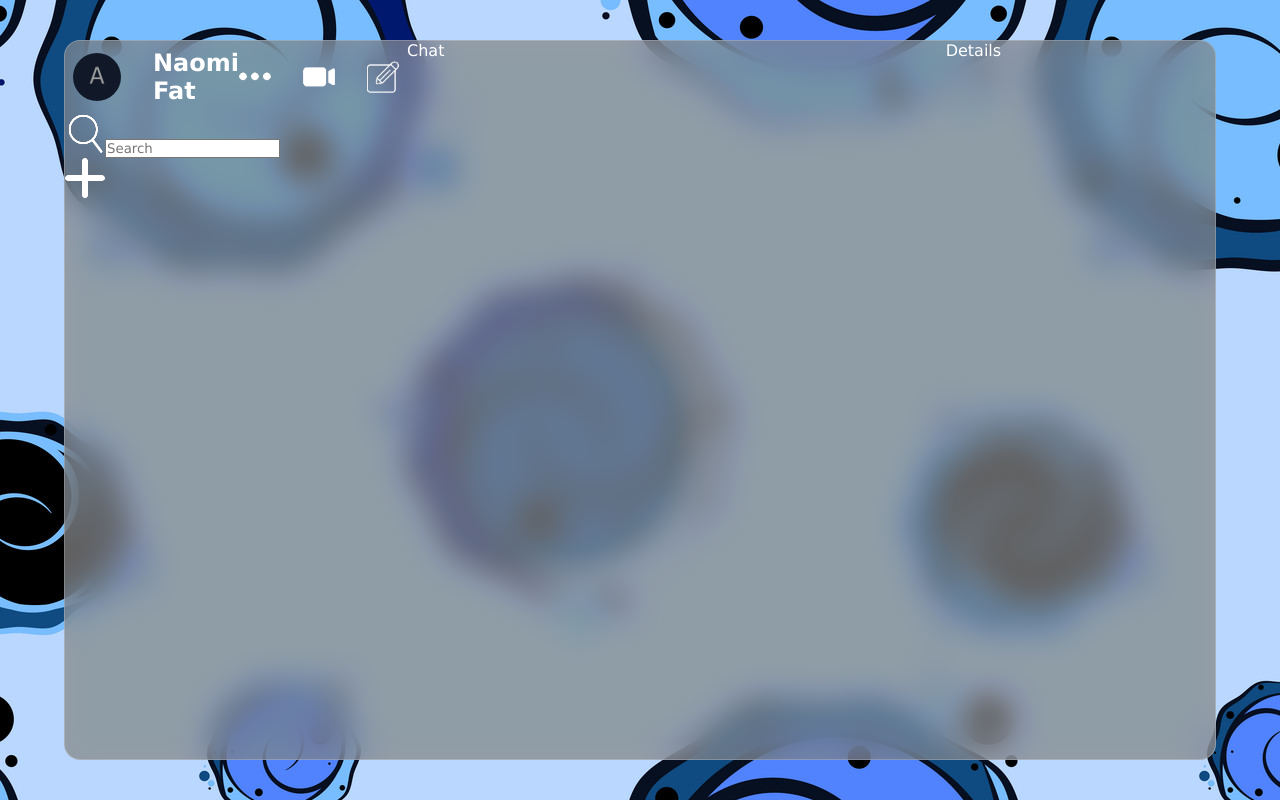
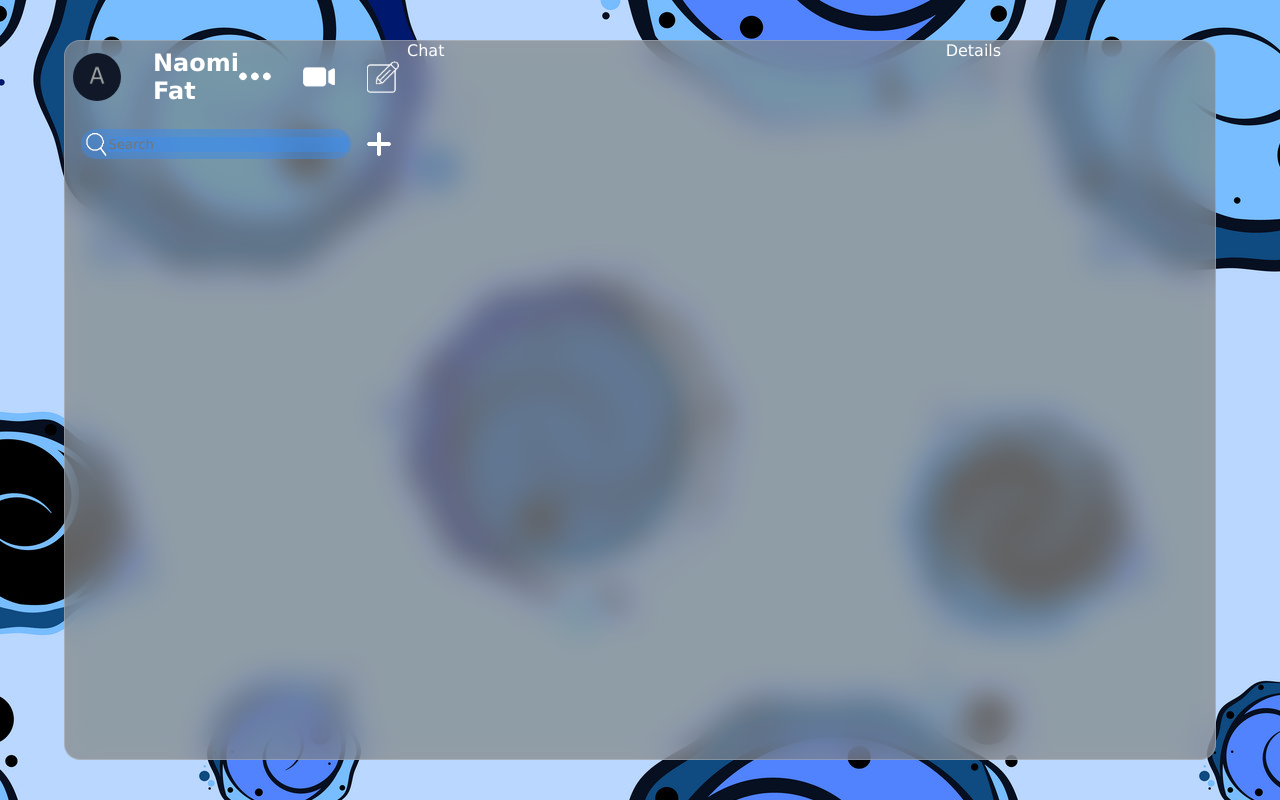
Before and after one commit to fatanmi/chatApp, a React (Vite) app: page / in a window 1280 px wide. Built offline with nearby package versions, Linux system fonts and the light colour scheme.

Commit message:
reworked css

```diff
--- a/src/Components/list/chatList/ChatList.jsx
+++ b/src/Components/list/chatList/ChatList.jsx
@@ -4,12 +4,14 @@ import "./chatList.css";
 function ChatList() {
   return (
     <div>
-      <div className="searchBar">
+      <div className="chatList">
         <div className="search">
-          <img src="/search.png" alt="" />
-          <input type="text" name="" id="" placeholder="Search" />
+          <div className="searchBar">
+            <img src="/search.png" alt="" />
+            <input type="text" name="" id="" placeholder="Search" />
+          </div>
+          <img src="/plus.png" alt="" />
         </div>
-        <img src="/plus.png" alt="" />
       </div>
     </div>
   );
--- a/src/Components/list/chatList/chatList.css
+++ b/src/Components/list/chatList/chatList.css
@@ -1,3 +1,31 @@
 .chatList{
+    .search{
+        display: flex;
+        align-items: center;
+        gap: 1rem;
+        padding: 1rem;
+        .searchBar{
+            background-color: rgba(61, 139, 234, 0.511);
+            padding: 0.2rem;
+            border-radius: 1rem;
+            align-items: center;
+            justify-content: space-between;
+            display: flex;
+            flex: 1;
+            gap: 1 rem;
 
+            input{
+                border: none;
+                outline: none;
+                background-color: rgba(61, 139, 234, 0.511);
+                color: white;
+                flex:1;
+            }
+        }
+        img{
+            cursor: pointer;
+            width: 1.5rem;
+            height: 1.5rem;
+        }
+    }
 }
```
